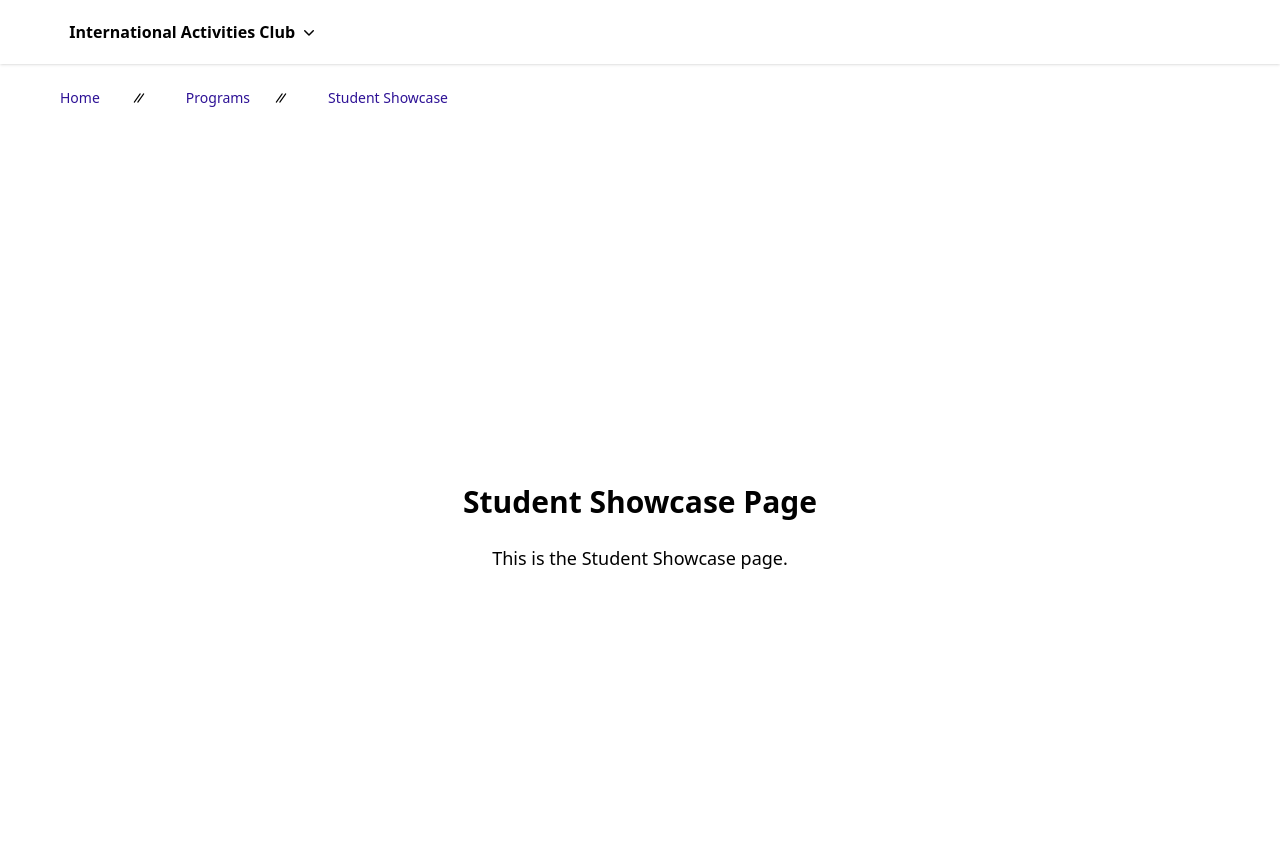
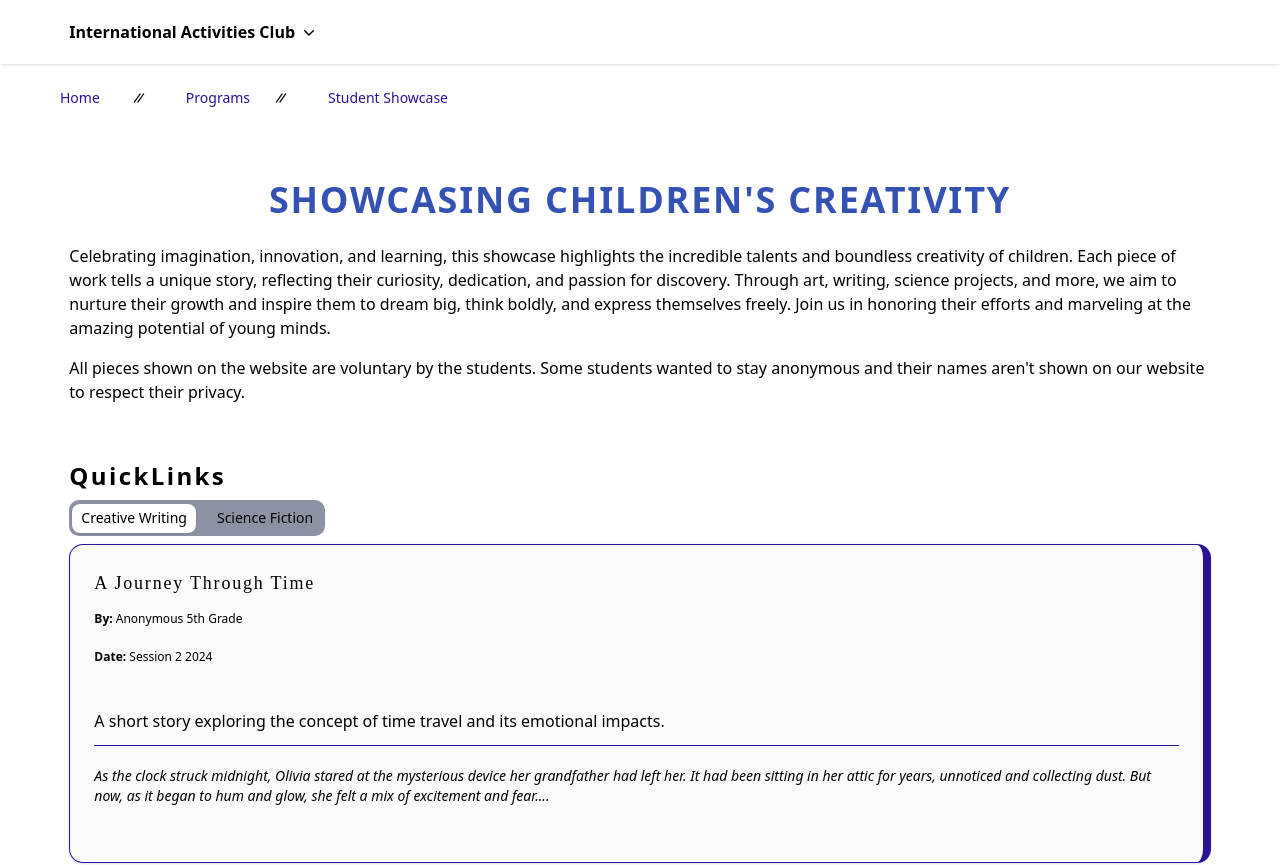
Before and after one commit to tmchuynh/iac_website_2.0, a Next.js app: page /programs/student_showcase in a window 1280 px wide. Shown: the top 865 px of the page. Built offline with nearby package versions, Linux system fonts and the light colour scheme.

Commit message:
Enhance Student Showcase Page layout and content, adding sections for showcasing creativity and quick links

```diff
--- a/src/app/programs/student_showcase/page.tsx
+++ b/src/app/programs/student_showcase/page.tsx
@@ -1,10 +1,42 @@
 "use client";
+
+import { RequestForm } from "@/components/forms/RequestForm";
+import StudentsWorkSection from "@/components/StudentsWorkSection";
 
 export default function StudentShowcasePage() {
   return (
-    <div className="flex flex-col items-center justify-center min-h-screen p-4">
-      <h1 className="text-3xl font-bold">Student Showcase Page</h1>
-      <p className="mt-4 text-lg">This is the Student Showcase page.</p>
-    </div>
+    <main className="mx-auto px-4 py-8 w-11/12">
+      <section className="mb-12">
+        <h1 className="my-4 font-extrabold text-balance text-center text-lg text-secondary lg:text-4xl uppercase tracking-wider">
+          Showcasing Children's Creativity
+        </h1>
+        <p className="">
+          Celebrating imagination, innovation, and learning, this showcase
+          highlights the incredible talents and boundless creativity of
+          children. Each piece of work tells a unique story, reflecting their
+          curiosity, dedication, and passion for discovery. Through art,
+          writing, science projects, and more, we aim to nurture their growth
+          and inspire them to dream big, think boldly, and express themselves
+          freely. Join us in honoring their efforts and marveling at the amazing
+          potential of young minds.
+        </p>
+        <p>
+          All pieces shown on the website are voluntary by the students. Some
+          students wanted to stay anonymous and their names aren't shown on our
+          website to respect their privacy.
+        </p>
+      </section>
+
+      <section className="mb-12">
+        <h2 className="mb-2 font-semibold text-2xl tracking-widest">
+          QuickLinks
+        </h2>
+        <StudentsWorkSection />
+      </section>
+
+      <section className="mb-12">
+        <RequestForm />
+      </section>
+    </main>
   );
 }
```
